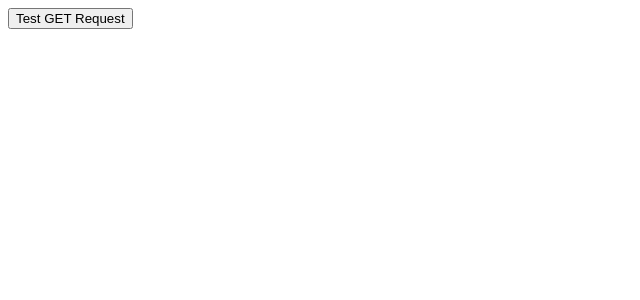
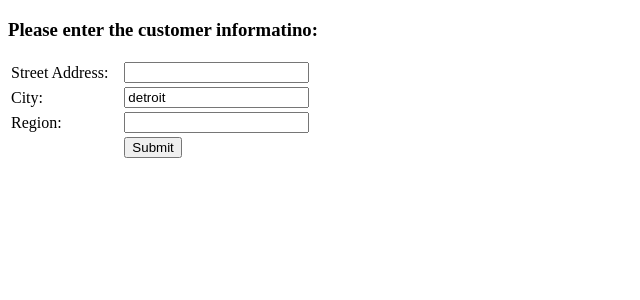
Before and after one commit to simonsimon9/HW10_Angular_AJAX, an Angular app: page / in a window 1280 px wide. Shown: the top 300 px of the page, without its empty margins (0-640 px from the left). Built offline with nearby package versions, Linux system fonts and the light colour scheme.

Commit message:
Callbacks and dating binding using Input

```diff
--- /dev/null
+++ b/src/app/app.child.ts
@@ -0,0 +1,42 @@
+import { Component, Input } from "@angular/core";
+
+@Component({
+    selector: 'child',
+    template: `
+    <table>
+        <tr>
+            <td>Street Address: </td>
+            <td>&nbsp;&nbsp;</td>
+            <td><input type="text" [(ngModel)]="streetAddress"></td>
+</tr>
+        <tr>
+            <td>City: </td>
+            <td>&nbsp;&nbsp;</td>
+            <td><input type="text" [(ngModel)]='city'></td>
+</tr>
+        <tr>
+            <td>Region: </td>
+            <td>&nbsp;&nbsp;</td>
+            <td><input type='text' [(ngModel)]="region"></td>
+</tr>
+        <tr>
+            <td></td>
+            <td></td>
+            <td><input type="submit" (click)="submitInput()"/></td>
+</tr>
+</table>
+    `
+})
+
+export class ChildComponent{
+    streetAddress!: string;
+    region!: string;
+    @Input()city!: string;
+    @Input()callParent!: Function; //reference to parent function . Ref provided by parent
+
+    submitInput(){
+        //notice you don't have callparent in the child, it's located
+        //in the parent component.
+        this.callParent(this.streetAddress, this.city, this.region);
+    }
+}
--- a/src/app/app.component.ts
+++ b/src/app/app.component.ts
@@ -1,34 +1,28 @@
-import { HttpClient } from '@angular/common/http';
 import { Component } from '@angular/core';
-
+// This component consumes the re-usable service.
 @Component({
-  selector: 'app-root',
-  template: `<button (click)="getSomeData()">Test GET Request</button>
-  <ul>
-  <li *ngFor="let myData of namesArray">{{myData.first}}
-  {{myData.last}}</li>
-  </ul>`
+selector: 'app-root',
+template: `
+<h3>Please enter the customer informatino:</h3>
+  <child [callParent]="parentFuncRef"  [city]="op"></child>
+{{dataFromChild}}
+`
 })
 export class AppComponent {
-   namesArray!: Array<any>;
-  _http:HttpClient;
-
-  //since we are using a provider above we can recieve an
-  //instance through an instructor
-
-  constructor(private http: HttpClient){
-    this._http = http;
-  }
-
-  getSomeData(){
-    this._http.get<any>('./assets/test.json')
-      .subscribe(result=>{
-        this.namesArray =result;
-      },
-      error=>{
-        alert(error);
-        console.log(error);
-      }
-      )
-  }
+    op ='detroit'
+    parentFuncRef!: Function;
+    operations!: Array<any>;
+    dataFromChild!: string;
+// This function is called by the Angular framework after
+// the constructor executes.
+public ngOnInit() {
+    this.parentFuncRef = this.myCallBackFunction.bind(this);
 }
+// This function can be called by child.
+public myCallBackFunction(streetAddress:any, city:any, region: any) {
+  this.dataFromChild =
+  "Street Address: " + streetAddress + " " +
+  "City: " + city + " " +
+  "Region: " + region;
+}
+}
--- a/src/app/app.module.ts
+++ b/src/app/app.module.ts
@@ -2,12 +2,12 @@ import { NgModule } from '@angular/core';
 import { BrowserModule } from '@angular/platform-browser';
 import { HttpClientModule } from '@angular/common/http';
 import { FormsModule } from '@angular/forms';
-
+import { ChildComponent } from './app.child';
 import { AppComponent } from './app.component';
 
 @NgModule({
   declarations: [
-    AppComponent
+    AppComponent, ChildComponent
   ],
   imports: [
     BrowserModule, HttpClientModule, FormsModule
```
Also changed, not shown: src/app/app.component.css (deleted), src/app/app.component.html (added), 1 other file (tests, documents, lock files or other folders).
